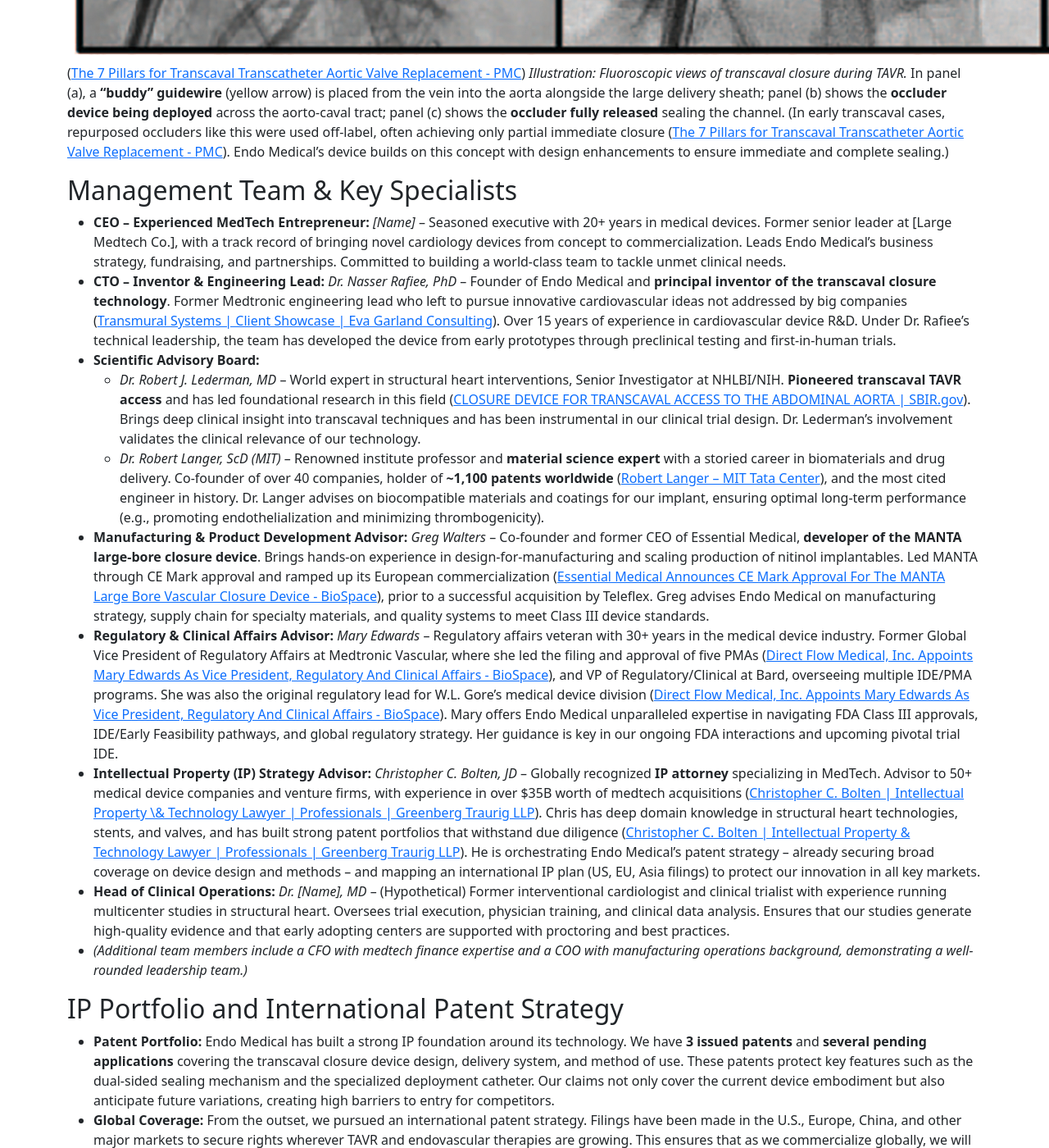
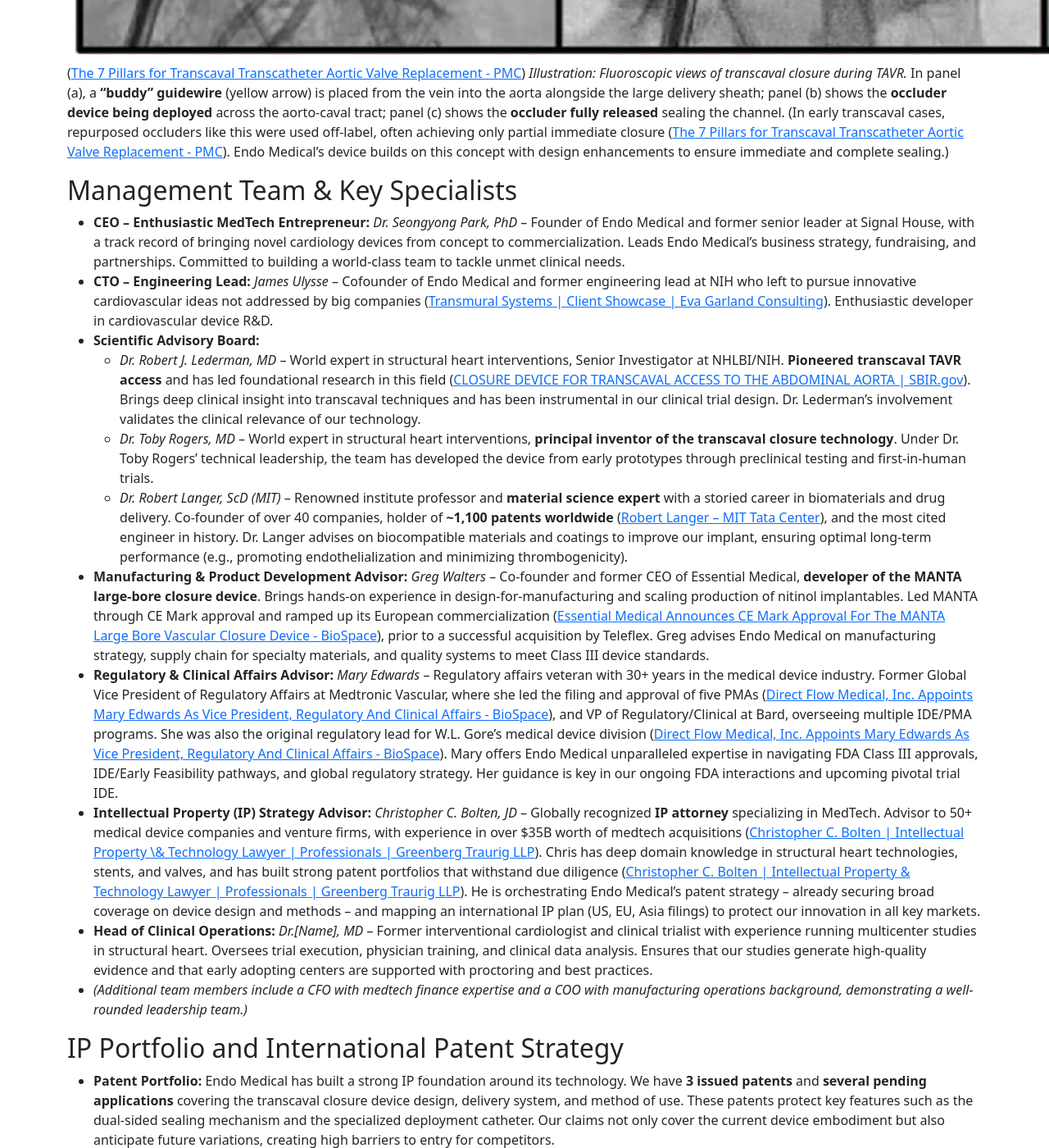
Before and after one commit to psychemistz/EndoMedical, a Jekyll site: the page built from pitch_scenario.md, in a window 1280 px wide and 1400 px high, scrolled down 3717 px. Shown: the whole window at 82% size. Built offline with Jekyll 4.4.1, drawn with Linux system fonts in a browser that asks for light colours.

Commit message:
Update pitch_scenario.md

```diff
--- a/pitch_scenario.md
+++ b/pitch_scenario.md
@@ -39,15 +39,16 @@ permalink: /pitch_scenario.html
  ([The 7 Pillars for Transcaval Transcatheter Aortic Valve Replacement - PMC](https://pmc.ncbi.nlm.nih.gov/articles/PMC10330536/)) *Illustration: Fluoroscopic views of transcaval closure during TAVR.* In panel (a), a **“buddy” guidewire** (yellow arrow) is placed from the vein into the aorta alongside the large delivery sheath; panel (b) shows the **occluder device being deployed** across the aorto-caval tract; panel (c) shows the **occluder fully released** sealing the channel. (In early transcaval cases, repurposed occluders like this were used off-label, often achieving only partial immediate closure ([The 7 Pillars for Transcaval Transcatheter Aortic Valve Replacement - PMC](https://pmc.ncbi.nlm.nih.gov/articles/PMC10330536/#:~:text=catheter%20located%20at%20the%20descending,complete%20occlusion%20gradually%20over%20time)). Endo Medical’s device builds on this concept with design enhancements to ensure immediate and complete sealing.)
 
 ## Management Team & Key Specialists
-- **CEO – Experienced MedTech Entrepreneur:** *[Name]* – Seasoned executive with 20+ years in medical devices. Former senior leader at [Large Medtech Co.], with a track record of bringing novel cardiology devices from concept to commercialization. Leads Endo Medical’s business strategy, fundraising, and partnerships. Committed to building a world-class team to tackle unmet clinical needs.
-- **CTO – Inventor & Engineering Lead:** *Dr. Nasser Rafiee, PhD* – Founder of Endo Medical and **principal inventor of the transcaval closure technology**. Former Medtronic engineering lead who left to pursue innovative cardiovascular ideas not addressed by big companies ([Transmural Systems \| Client Showcase \| Eva Garland Consulting](https://www.evagarland.com/showcase/transmural-systems/#:~:text=)). Over 15 years of experience in cardiovascular device R&D. Under Dr. Rafiee’s technical leadership, the team has developed the device from early prototypes through preclinical testing and first-in-human trials.
+- **CEO – Enthusiastic MedTech Entrepreneur:** *Dr. Seongyong Park, PhD* – Founder of Endo Medical and former senior leader at Signal House, with a track record of bringing novel cardiology devices from concept to commercialization. Leads Endo Medical’s business strategy, fundraising, and partnerships. Committed to building a world-class team to tackle unmet clinical needs.
+- **CTO – Engineering Lead:** *James Ulysse* – Cofounder of Endo Medical and former engineering lead at NIH who left to pursue innovative cardiovascular ideas not addressed by big companies ([Transmural Systems \| Client Showcase \| Eva Garland Consulting](https://www.evagarland.com/showcase/transmural-systems/#:~:text=)). Enthusiastic developer in cardiovascular device R&D.
 - **Scientific Advisory Board:**
   - *Dr. Robert J. Lederman, MD* – World expert in structural heart interventions, Senior Investigator at NHLBI/NIH. **Pioneered transcaval TAVR access** and has led foundational research in this field ([CLOSURE DEVICE FOR TRANSCAVAL ACCESS TO THE ABDOMINAL AORTA \| SBIR.gov](https://legacy.www.sbir.gov/sbirsearch/detail/1566077#:~:text=between%208,are%20associated%20with%20significant%20bleeding)). Brings deep clinical insight into transcaval techniques and has been instrumental in our clinical trial design. Dr. Lederman’s involvement validates the clinical relevance of our technology.
-  - *Dr. Robert Langer, ScD (MIT)* – Renowned institute professor and **material science expert** with a storied career in biomaterials and drug delivery. Co-founder of over 40 companies, holder of **~1,100 patents worldwide** ([Robert Langer – MIT Tata Center](https://tatacenter.mit.edu/team/robert-langer/#:~:text=Robert%20S,index%20of%20222)), and the most cited engineer in history. Dr. Langer advises on biocompatible materials and coatings for our implant, ensuring optimal long-term performance (e.g., promoting endothelialization and minimizing thrombogenicity).
+  - *Dr. Toby Rogers, MD* – World expert in structural heart interventions, **principal inventor of the transcaval closure technology**. Under Dr. Toby Rogers’ technical leadership, the team has developed the device from early prototypes through preclinical testing and first-in-human trials.
+  - *Dr. Robert Langer, ScD (MIT)* – Renowned institute professor and **material science expert** with a storied career in biomaterials and drug delivery. Co-founder of over 40 companies, holder of **~1,100 patents worldwide** ([Robert Langer – MIT Tata Center](https://tatacenter.mit.edu/team/robert-langer/#:~:text=Robert%20S,index%20of%20222)), and the most cited engineer in history. Dr. Langer advises on biocompatible materials and coatings to improve our implant, ensuring optimal long-term performance (e.g., promoting endothelialization and minimizing thrombogenicity).
 - **Manufacturing & Product Development Advisor:** *Greg Walters* – Co-founder and former CEO of Essential Medical, **developer of the MANTA large-bore closure device**. Brings hands-on experience in design-for-manufacturing and scaling production of nitinol implantables. Led MANTA through CE Mark approval and ramped up its European commercialization ([Essential Medical Announces CE Mark Approval For The MANTA Large Bore Vascular Closure Device - BioSpace](https://www.biospace.com/essential-medical-announces-ce-mark-approval-for-the-manta-large-bore-vascular-closure-device#:~:text=match%20at%20L128%20Greg%20Walters%2C,%E2%80%9D)), prior to a successful acquisition by Teleflex. Greg advises Endo Medical on manufacturing strategy, supply chain for specialty materials, and quality systems to meet Class III device standards.
 - **Regulatory & Clinical Affairs Advisor:** *Mary Edwards* – Regulatory affairs veteran with 30+ years in the medical device industry. Former Global Vice President of Regulatory Affairs at Medtronic Vascular, where she led the filing and approval of five PMAs ([Direct Flow Medical, Inc. Appoints Mary Edwards As Vice President, Regulatory And Clinical Affairs - BioSpace](https://www.biospace.com/direct-flow-medical-inc-appoints-b-mary-edwards-b-as-vice-president-regulatory-and-clinical-affairs#:~:text=Ms,firms%2C%20and%20has%20held%20senior)), and VP of Regulatory/Clinical at Bard, overseeing multiple IDE/PMA programs. She was also the original regulatory lead for W.L. Gore’s medical device division ([Direct Flow Medical, Inc. Appoints Mary Edwards As Vice President, Regulatory And Clinical Affairs - BioSpace](https://www.biospace.com/direct-flow-medical-inc-appoints-b-mary-edwards-b-as-vice-president-regulatory-and-clinical-affairs#:~:text=cardiovascular%20space,with%20several%20women%E2%80%99s%20health%20companies)). Mary offers Endo Medical unparalleled expertise in navigating FDA Class III approvals, IDE/Early Feasibility pathways, and global regulatory strategy. Her guidance is key in our ongoing FDA interactions and upcoming pivotal trial IDE.
 - **Intellectual Property (IP) Strategy Advisor:** *Christopher C. Bolten, JD* – Globally recognized **IP attorney** specializing in MedTech. Advisor to 50+ medical device companies and venture firms, with experience in over $35B worth of medtech acquisitions ([Christopher C. Bolten \| Intellectual Property \& Technology Lawyer \| Professionals \| Greenberg Traurig LLP](https://www.gtlaw.com/en/professionals/b/bolten-christopher-c#:~:text=Chris%20Bolten%20is%20a%20globally,history%20of%20Israel%2C%20amongst%20many)). Chris has deep domain knowledge in structural heart technologies, stents, and valves, and has built strong patent portfolios that withstand due diligence ([Christopher C. Bolten \| Intellectual Property & Technology Lawyer \| Professionals \| Greenberg Traurig LLP](https://www.gtlaw.com/en/professionals/b/bolten-christopher-c#:~:text=Chris%20handles%20matters%20involving%20technologies,prosecution%2C%20FTO%20opinions%2C%20and%20litigation)). He is orchestrating Endo Medical’s patent strategy – already securing broad coverage on device design and methods – and mapping an international IP plan (US, EU, Asia filings) to protect our innovation in all key markets.
-- **Head of Clinical Operations:** *Dr. [Name], MD* – (Hypothetical) Former interventional cardiologist and clinical trialist with experience running multicenter studies in structural heart. Oversees trial execution, physician training, and clinical data analysis. Ensures that our studies generate high-quality evidence and that early adopting centers are supported with proctoring and best practices.
+- **Head of Clinical Operations:** *Dr.[Name], MD* – Former interventional cardiologist and clinical trialist with experience running multicenter studies in structural heart. Oversees trial execution, physician training, and clinical data analysis. Ensures that our studies generate high-quality evidence and that early adopting centers are supported with proctoring and best practices.
 - *(Additional team members include a CFO with medtech finance expertise and a COO with manufacturing operations background, demonstrating a well-rounded leadership team.)*
 
 ## IP Portfolio and International Patent Strategy
```
